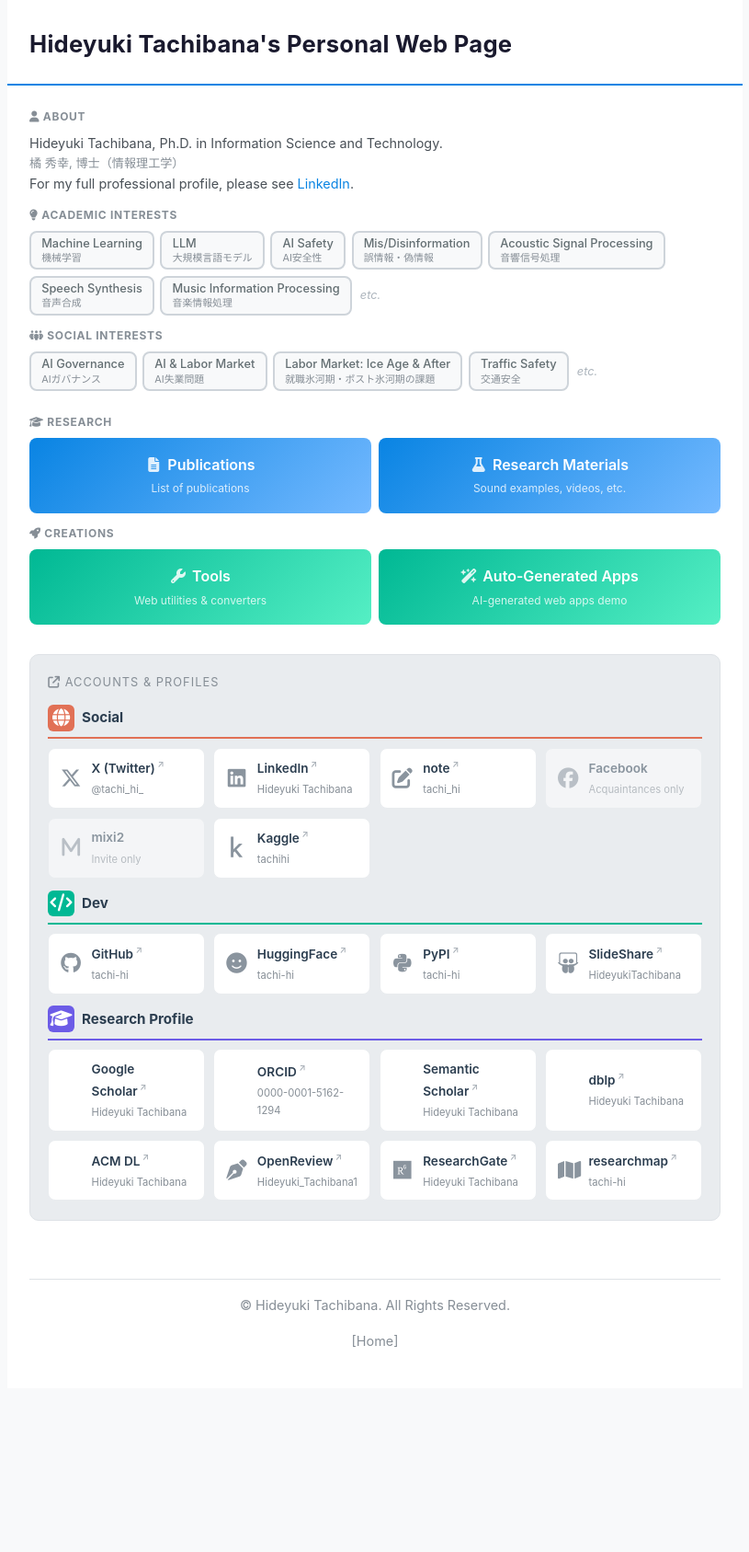
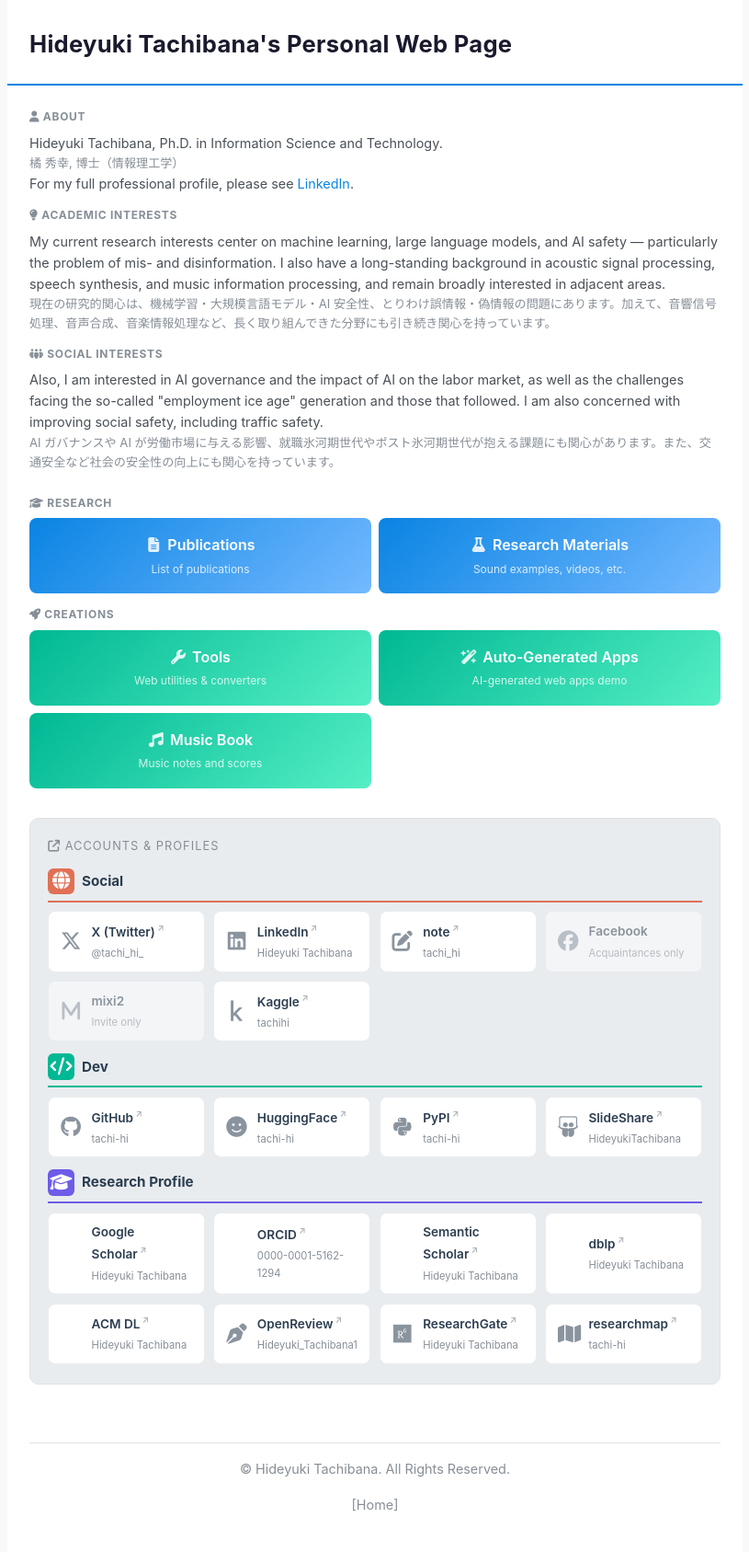
Before and after one commit to tachi-hi/tachi-hi.github.io, a Jekyll site: the page built from index.md, in a window 1280 px wide. Shown: the whole page at 92% size, without its empty margins (232-1047 px from the left). Built offline with Jekyll 4.4.1, drawn with Linux system fonts in a browser that asks for light colours; a style sheet for code colours, icons or effects is not loaded; before the commit the page ends 1509 px from its top, so only the background shows below that.

Commit message:
プロフィールをタグ形式から文章形式に変更し、CreationsにMusic Bookを追加
Co-Authored-By: Claude Opus 4.6 (1M context) <noreply@anthropic.com>

```diff
--- a/index.md
+++ b/index.md
@@ -12,26 +12,13 @@ title: Hideyuki Tachibana's web
   </div>
   <div class="profile-section">
     <div class="profile-label"><i class="fa-solid fa-lightbulb"></i> Academic Interests</div>
-    <div class="profile-tags tags-academic">
-      <span class="tag"><span class="tag-en">Machine Learning</span><span class="tag-ja">機械学習</span></span>
-      <span class="tag"><span class="tag-en">LLM</span><span class="tag-ja">大規模言語モデル</span></span>
-      <span class="tag"><span class="tag-en">AI Safety</span><span class="tag-ja">AI安全性</span></span>
-      <span class="tag"><span class="tag-en">Mis/Disinformation</span><span class="tag-ja">誤情報・偽情報</span></span>
-      <span class="tag"><span class="tag-en">Acoustic Signal Processing</span><span class="tag-ja">音響信号処理</span></span>
-      <span class="tag"><span class="tag-en">Speech Synthesis</span><span class="tag-ja">音声合成</span></span>
-      <span class="tag"><span class="tag-en">Music Information Processing</span><span class="tag-ja">音楽情報処理</span></span>
-      <span class="tag-etc">etc.</span>
-    </div>
+    <p class="profile-en">My current research interests center on machine learning, large language models, and AI safety — particularly the problem of mis- and disinformation. I also have a long-standing background in acoustic signal processing, speech synthesis, and music information processing, and remain broadly interested in adjacent areas.</p>
+    <p class="profile-ja">現在の研究的関心は、機械学習・大規模言語モデル・AI 安全性、とりわけ誤情報・偽情報の問題にあります。加えて、音響信号処理、音声合成、音楽情報処理など、長く取り組んできた分野にも引き続き関心を持っています。</p>
   </div>
   <div class="profile-section">
     <div class="profile-label"><i class="fa-solid fa-people-group"></i> Social Interests</div>
-    <div class="profile-tags tags-social">
-      <span class="tag"><span class="tag-en">AI Governance</span><span class="tag-ja">AIガバナンス</span></span>
-      <span class="tag"><span class="tag-en">AI &amp; Labor Market</span><span class="tag-ja">AI失業問題</span></span>
-      <span class="tag"><span class="tag-en">Labor Market: Ice Age &amp; After</span><span class="tag-ja">就職氷河期・ポスト氷河期の課題</span></span>
-      <span class="tag"><span class="tag-en">Traffic Safety</span><span class="tag-ja">交通安全</span></span>
-      <span class="tag-etc">etc.</span>
-    </div>
+    <p class="profile-en">Also, I am interested in AI governance and the impact of AI on the labor market, as well as the challenges facing the so-called "employment ice age" generation and those that followed. I am also concerned with improving social safety, including traffic safety.</p>
+    <p class="profile-ja">AI ガバナンスや AI が労働市場に与える影響、就職氷河期世代やポスト氷河期世代が抱える課題にも関心があります。また、交通安全など社会の安全性の向上にも関心を持っています。</p>
   </div>
 </div>
 
@@ -59,6 +46,10 @@ title: Hideyuki Tachibana's web
       <a class="panel" href="https://tachi-hi.github.io/auto-app-test/">
         <span class="panel-title"><i class="fa-solid fa-wand-magic-sparkles panel-icon"></i>Auto-Generated Apps</span>
         <span class="panel-desc">AI-generated web apps demo</span>
+      </a>
+      <a class="panel" href="https://tachi-hi.github.io/musicbook/">
+        <span class="panel-title"><i class="fa-solid fa-music panel-icon"></i>Music Book</span>
+        <span class="panel-desc">Music notes and scores</span>
       </a>
     </div>
   </div>
```
